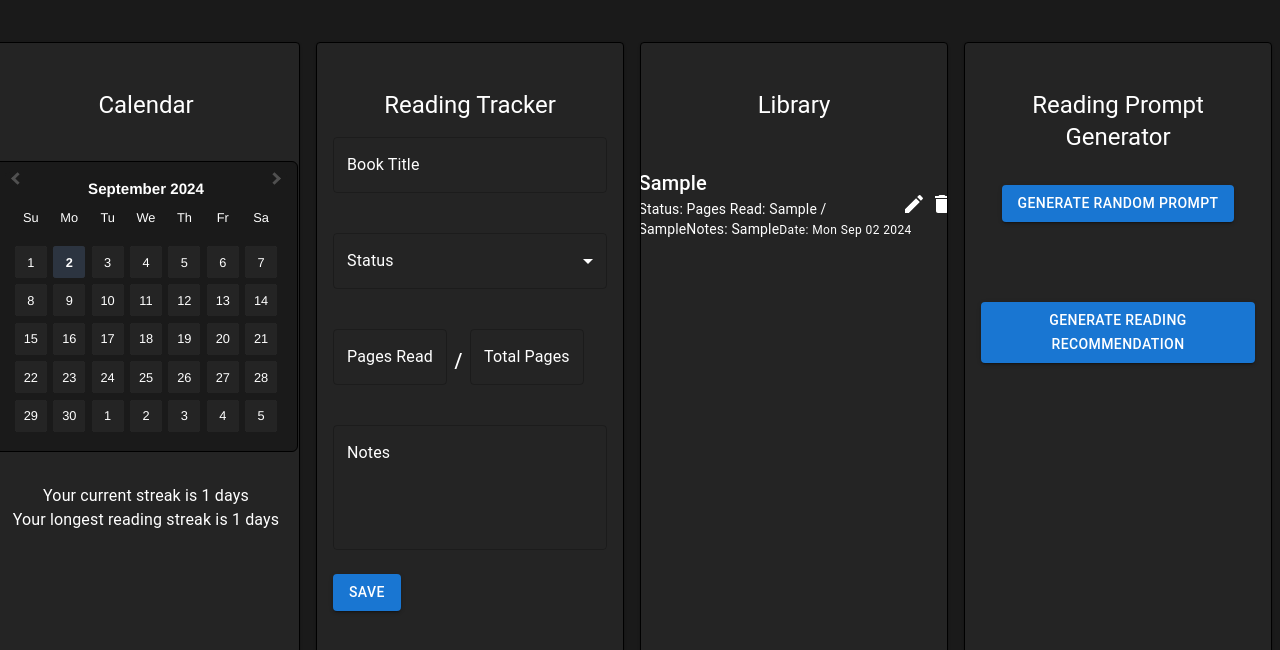
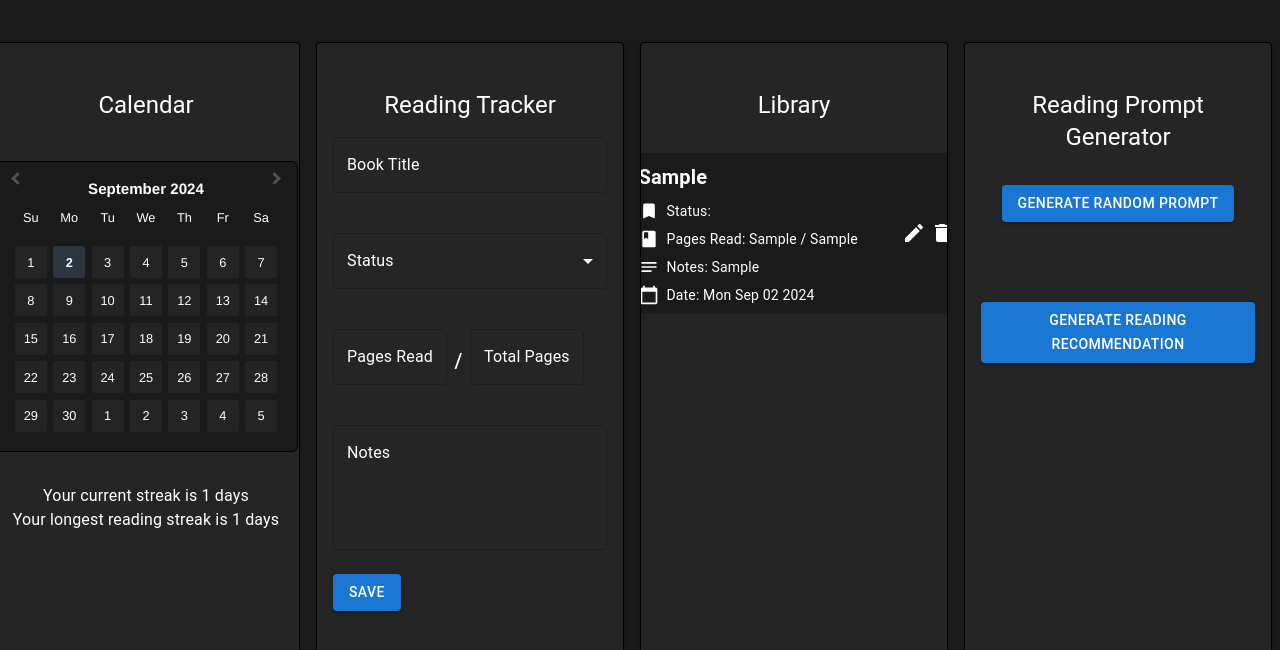
Before and after one commit to danielledonnelly/booksmaxing, a React (Vite) app: page / in a window 1280 px wide. Both pictures are taken after typing "Sample", "Sample", "Sample", "Sample" into the empty fields and a click on the button "SAVE". Shown: the top 650 px of the page. Built offline with nearby package versions, Linux system fonts and the light colour scheme.

Commit message:
library icons

```diff
--- a/src/components/BookTracker.jsx
+++ b/src/components/BookTracker.jsx
@@ -97,10 +97,11 @@ const BookTracker = ({ setEntries, entryCounts, setEntryCounts, books = [], setB
           <FormControl fullWidth margin="normal">
             <InputLabel>Status</InputLabel>
             <Select value={status} onChange={(e) => setStatus(e.target.value)}>
-              <MenuItem value="currently reading">Currently Reading</MenuItem>
-              <MenuItem value="want to read">Want to Read</MenuItem>
-              <MenuItem value="dropped">Dropped</MenuItem>
-              <MenuItem value="completed">Completed</MenuItem>
+              {/* Updated the status options to be capitalized */}
+              <MenuItem value="Currently Reading">Currently Reading</MenuItem>
+              <MenuItem value="Want to Read">Want to Read</MenuItem>
+              <MenuItem value="Dropped">Dropped</MenuItem>
+              <MenuItem value="Completed">Completed</MenuItem>
             </Select>
           </FormControl>
         </Grid>
--- a/src/components/Library.jsx
+++ b/src/components/Library.jsx
@@ -1,18 +1,22 @@
 import React from 'react';
-import { Card, Typography, List, ListItem, ListItemText, Grid, IconButton } from '@mui/material';
-import DeleteIcon from '@mui/icons-material/Delete'; // Icon for delete action
-import EditIcon from '@mui/icons-material/Edit'; // Icon for edit action
+import { Card, Typography, List, ListItem, Grid, IconButton, Box } from '@mui/material';
+import DeleteIcon from '@mui/icons-material/Delete';
+import EditIcon from '@mui/icons-material/Edit';
+import BookIcon from '@mui/icons-material/Book';
+import NotesIcon from '@mui/icons-material/Notes';
+import CalendarTodayIcon from '@mui/icons-material/CalendarToday';
+import BookmarkIcon from '@mui/icons-material/Bookmark';
 
-const Library = ({ entries, setEntries, setEditEntry, books }) => {
+const Library = ({ entries, setEntries, setEditEntry }) => {
   // Helper function to get the book details based on the bookId
   const getBookDetails = (bookId) => {
     const books = JSON.parse(localStorage.getItem('books')) || [];
-    return books.find(book => book.bookId === bookId);
+    return books.find((book) => book.bookId === bookId);
   };
 
   // Function to delete an entry from the library
   const handleDelete = (entryToDelete) => {
-    const updatedEntries = entries.filter(entry => entry !== entryToDelete);
+    const updatedEntries = entries.filter((entry) => entry !== entryToDelete);
     setEntries(updatedEntries);
     localStorage.setItem('entries', JSON.stringify(updatedEntries));
   };
@@ -25,7 +29,8 @@ const Library = ({ entries, setEntries, setEditEntry, books }) => {
   return (
     <Grid container justifyContent="center" spacing={3}>
       <Grid item xs={12} sm={11} md={10} lg={12}>
-        <Card sx={{
+        <Card
+          sx={{
             minHeight: '450px',
             maxHeight: '450px',
             p: 0,
@@ -36,8 +41,10 @@ const Library = ({ entries, setEntries, setEditEntry, books }) => {
             maxWidth: '375px',
             boxSizing: 'border-box',
             boxShadow: 'none',
-        }}>
-          <Card sx={{
+          }}
+        >
+          <Card
+            sx={{
               flexGrow: 1,
               border: 'none',
               display: 'flex',
@@ -52,58 +59,81 @@ const Library = ({ entries, setEntries, setEditEntry, books }) => {
               paddingTop: '16px',
               paddingBottom: '8px',
               flexGrow: 1,
-          }}>
+            }}
+          >
             {/* Check if there are any entries */}
             {entries.length > 0 ? (
-              <List sx={{
+              <List
+                sx={{
                   width: '100%',
                   maxHeight: '100%',
                   overflowY: 'auto',
                   p: 2,
-              }}>
+                }}
+              >
                 {entries.map((entry, index) => {
                   const book = getBookDetails(entry.bookId);
                   return (
-                    <ListItem key={index} sx={{ mb: 2 }} secondaryAction={
+                    <ListItem
+                      key={index}
+                      sx={{
+                        mb: 2,
+                        borderRadius: '8px',
+                        bgcolor: 'var(--dark-grey)',
+                        p: 2,
+                        boxShadow: '0 3px 6px rgba(0,0,0,0.1)',
+                      }}
+                      secondaryAction={
                         <>
-                        {/* Edit Button */}
                           <IconButton edge="end" aria-label="edit" onClick={() => handleEdit(entry)}>
-                          <EditIcon /> {/* Icon for editing */}
+                            <EditIcon />
                           </IconButton>
-                        {/* Delete Button */}
                           <IconButton edge="end" aria-label="delete" onClick={() => handleDelete(entry)}>
-                          <DeleteIcon /> {/* Icon for deleting */}
+                            <DeleteIcon />
                           </IconButton>
                         </>
-                    }>
+                      }
+                    >
                       {/* Display book and entry details */}
-                      <ListItemText
-                        primary={
-                          <Typography variant="h6" component="span" color="textPrimary">
-                            {book ? book.title : 'Unknown Title'} {/* Display the book title or 'Unknown Title' if not found */}
+                      <Box sx={{ width: '100%' }}>
+                        <Typography variant="h6" color="textPrimary" sx={{ fontWeight: 'bold' }}>
+                          {book ? book.title : 'Unknown Title'}
                         </Typography>
-                        }
-                        secondary={
-                          <>
-                            {/* Display the status of the book (e.g., Currently Reading, Completed) */}
-                            <Typography variant="body2" component="span" color="textPrimary">
+
+                        {/* Status */}
+                        <Box display="flex" alignItems="center" mt={1}>
+                          <BookmarkIcon fontSize="small" sx={{ mr: 1, color: 'gray' }} />
+                          <Typography variant="body2" color="textSecondary">
                             {`Status: ${entry.status}`}
                           </Typography>
-                            {/* Display the progress of pages read out of total pages */}
-                            <Typography variant="body2" component="span" color="textSecondary" sx={{ mt: 1 }}>
+                        </Box>
+
+                        {/* Pages read */}
+                        <Box display="flex" alignItems="center" mt={1}>
+                          <BookIcon fontSize="small" sx={{ mr: 1, color: 'gray' }} />
+                          <Typography variant="body2" color="textSecondary">
                             {`Pages Read: ${entry.pagesRead} / ${book ? book.totalPages : 'Unknown'}`}
                           </Typography>
-                            {/* Display any notes the user has written */}
-                            <Typography variant="body2" component="span" color="textSecondary" sx={{ mt: 1 }}>
+                        </Box>
+
+                        {/* Notes */}
+                        {entry.notes && (
+                          <Box display="flex" alignItems="center" mt={1}>
+                            <NotesIcon fontSize="small" sx={{ mr: 1, color: 'gray' }} />
+                            <Typography variant="body2" color="textSecondary">
                               {`Notes: ${entry.notes}`}
                             </Typography>
-                            {/* Display the date the entry was created */}
-                            <Typography variant="caption" component="span" color="textSecondary" sx={{ mt: 1 }}>
+                          </Box>
+                        )}
+
+                        {/* Date */}
+                        <Box display="flex" alignItems="center" mt={1}>
+                          <CalendarTodayIcon fontSize="small" sx={{ mr: 1, color: 'gray' }} />
+                          <Typography variant="body2" color="textSecondary">
                             {`Date: ${entry.date}`}
                           </Typography>
-                          </>
-                        }
-                      />
+                        </Box>
+                      </Box>
                     </ListItem>
                   );
                 })}
--- a/src/index.css
+++ b/src/index.css
@@ -5,8 +5,8 @@
 
   color-scheme: dark;
   --dark-grey: #1A1A1A;
-  --medium-grey: #242424;
-  --light-grey: #D3D3D3;
+  --medium-grey: #252525;
+  --light-grey: #575d66;
   --black: #000000;
   --white: #FFFFFF;
 
@@ -216,7 +216,7 @@ button:focus-visible {
   height: 2rem;
   border-radius: 10%;
   margin: 0.2rem;
-  color: #ffffff;
+  color: var(--light-grey);
 }
 
 .react-datepicker__day:hover {
```
Lines whose indentation alone changed are shown as unchanged.
